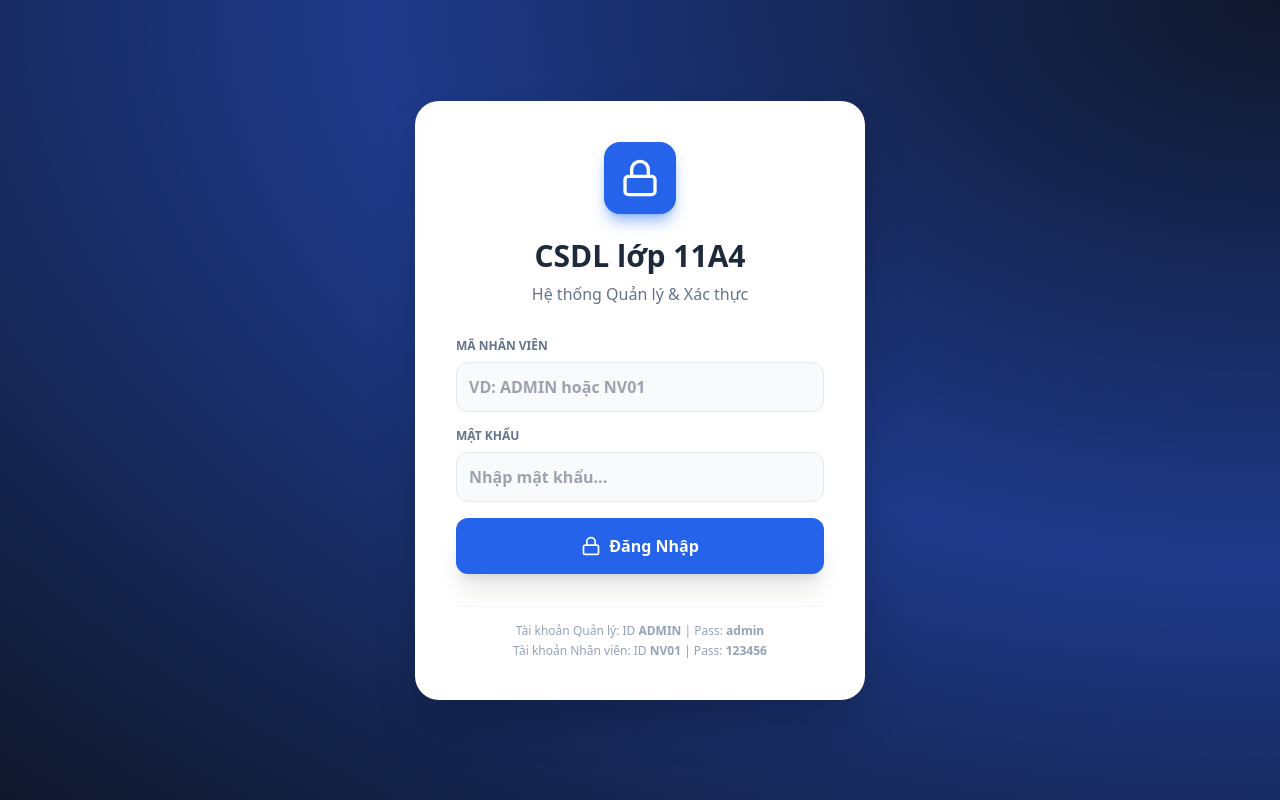
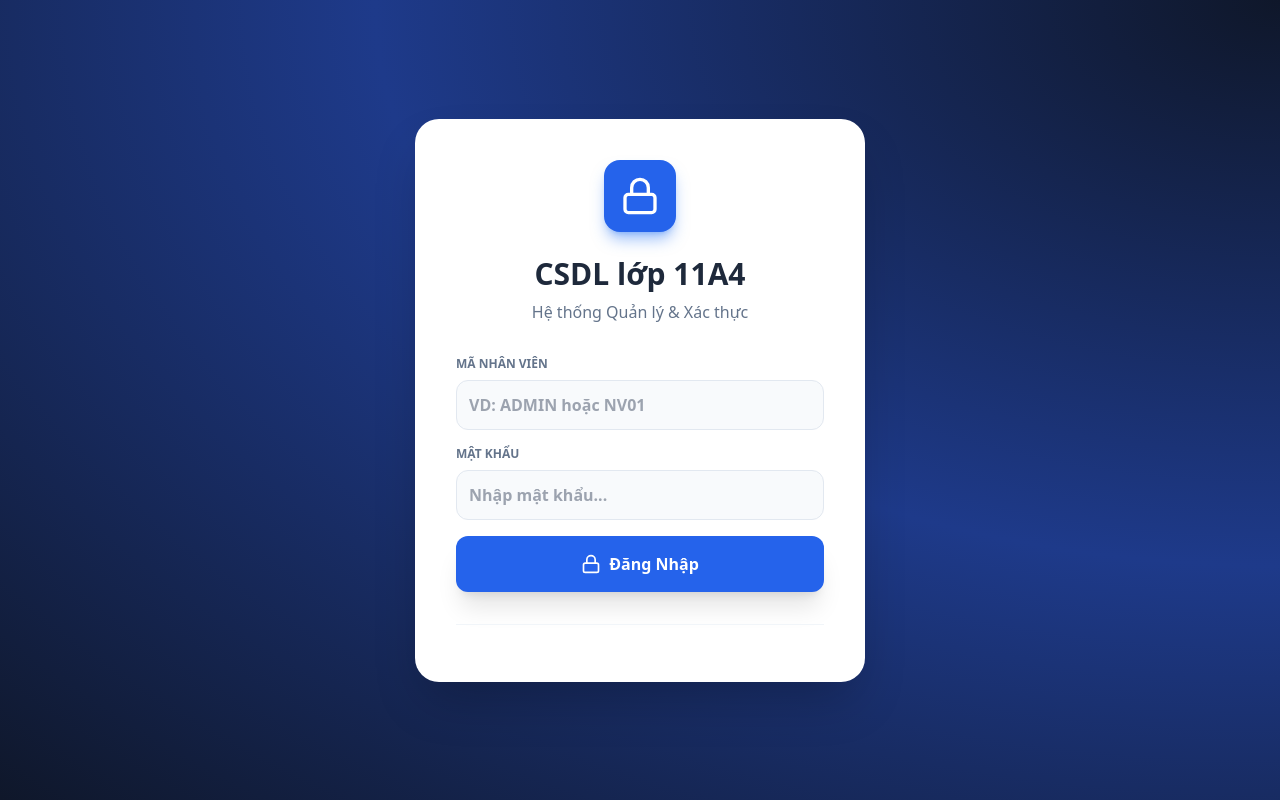
Before and after one commit to uiachill/uiachillout, a React (Create React App) app: page / in a window 1280 px wide. Built offline with nearby package versions, Linux system fonts and the light colour scheme.

Commit message:
Update App.js

```diff
--- a/src/App.js
+++ b/src/App.js
@@ -215,8 +215,6 @@ export default function App() {
           </form>
 
           <div className="text-center text-xs text-slate-400 mt-8 pt-4 border-t border-slate-100">
-            <p className="mb-1">Tài khoản Quản lý: ID <b>ADMIN</b> | Pass: <b>admin</b></p>
-            <p>Tài khoản Nhân viên: ID <b>NV01</b> | Pass: <b>123456</b></p>
           </div>
         </div>
       </div>
```
